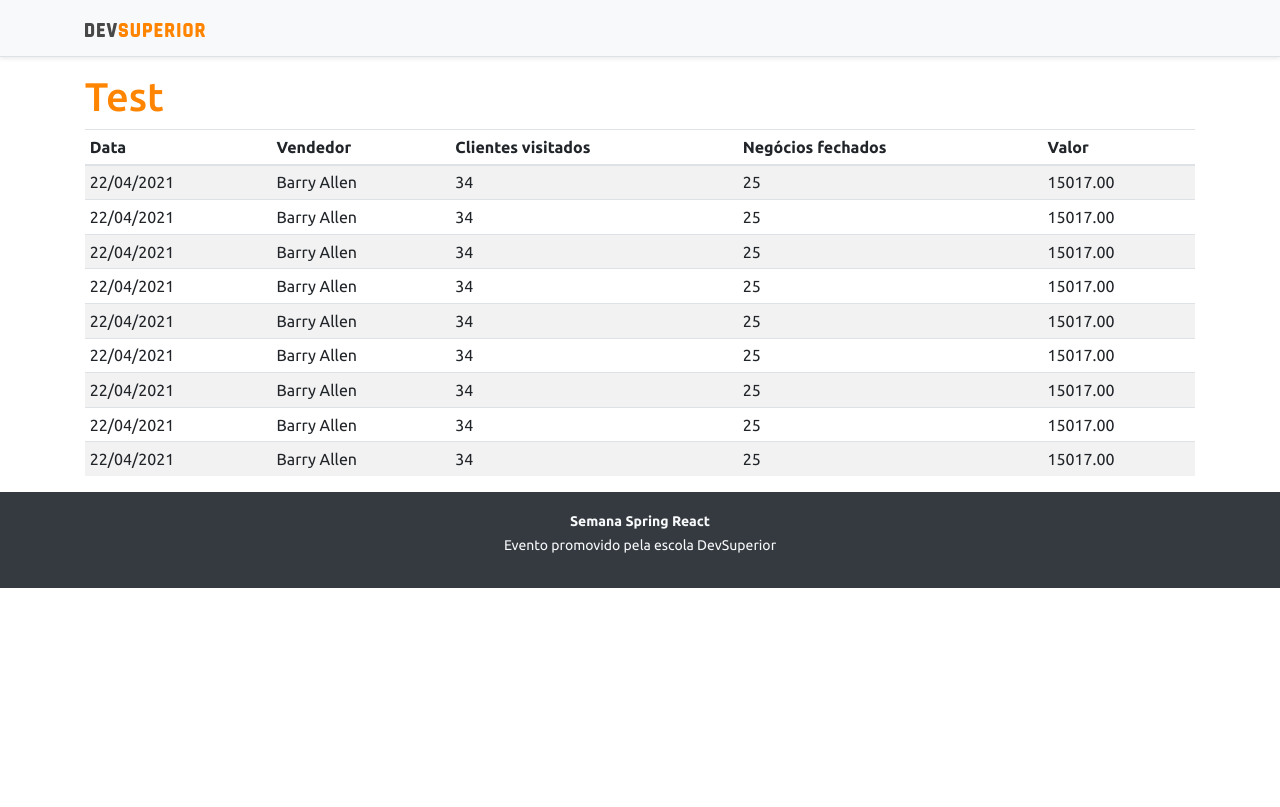
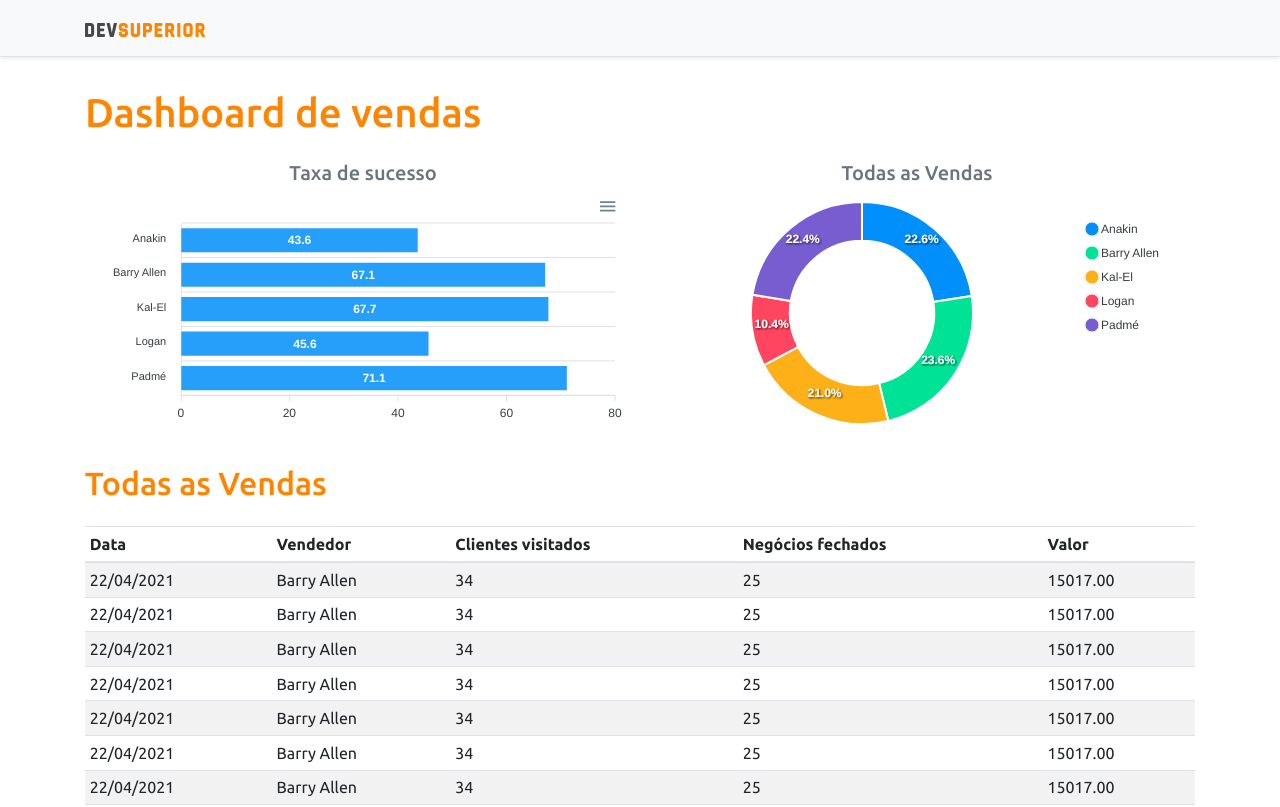
Before and after one commit to CiceroGB/sales-dashboard, a React (Create React App) app in the folder frontend/: page / in a window 1280 px wide. Shown: the top 807 px of the page. Built offline with nearby package versions, Linux system fonts and the light colour scheme.

Commit message:
Static charts

```diff
--- a/frontend/package.json
+++ b/frontend/package.json
@@ -12,10 +12,12 @@
     "@types/node": "^12.0.0",
     "@types/react": "^17.0.0",
     "@types/react-dom": "^17.0.0",
+    "apexcharts": "^3.26.1",
     "bootstrap": "^4.6.0",
     "jquery": "1.9.1",
     "popper.js": "^1.16.1",
     "react": "^17.0.2",
+    "react-apexcharts": "^1.3.9",
     "react-dom": "^17.0.2",
     "react-scripts": "4.0.3",
     "typescript": "^4.1.2",
--- a/frontend/src/App.tsx
+++ b/frontend/src/App.tsx
@@ -1,4 +1,6 @@
+import BarChart from "components/BarChart";
 import DataTable from "components/DataTable";
+import DonutChart from "components/DonutChart";
 import Footer from "components/Footer";
 import Navbar from "components/Navbar";
 
@@ -7,7 +9,22 @@
     <>
       <Navbar />
       <div className="container">
-        <h1 className="text-primary" >Test</h1>
+        <h1 className="text-primary py-3" >Dashboard de vendas</h1>
+        <div className="row px-3">
+          <div className="col-sm-6">
+            <h5 className="text-center text-secondary">Taxa de sucesso</h5>
+            <BarChart />
+          </div>
+          <div className="col-sm-6">
+            <h5 className="text-center text-secondary">Todas as Vendas</h5>
+            <DonutChart />
+          </div>
+        </div>
+
+        <div className="py-3">
+          <h2 className="text-primary"> Todas as Vendas</h2>
+        </div>
+
         <DataTable />
       </div>
 
--- /dev/null
+++ b/frontend/src/components/BarChart/index.tsx
@@ -0,0 +1,34 @@
+
+import Chart from 'react-apexcharts';
+
+function BarChart() {
+    const options = {
+        plotOptions: {
+            bar: {
+                horizontal: true,
+            }
+        },
+    };
+
+    const mockData = {
+        labels: {
+            categories: ['Anakin', 'Barry Allen', 'Kal-El', 'Logan', 'Padmé']
+        },
+        series: [
+            {
+                name: "% Sucesso",
+                data: [43.6, 67.1, 67.7, 45.6, 71.1]
+            }
+        ]
+    };
+    return (
+        <Chart
+            options={{ ...options, xaxis: mockData.labels }}
+            series={mockData.series}
+            type = "bar"
+            height ="240"
+        />
+    )
+}
+
+export default BarChart
--- /dev/null
+++ b/frontend/src/components/DonutChart/index.tsx
@@ -0,0 +1,28 @@
+import Chart from 'react-apexcharts';
+
+
+function DonutChart() {
+
+    const mockData = {
+        series: [477138, 499928, 444867, 220426, 473088],
+        labels: ['Anakin', 'Barry Allen', 'Kal-El', 'Logan', 'Padmé']
+    }
+
+    const options = {
+        legend: {
+            show: true
+        }
+    }
+    return (
+
+        <Chart
+            options={{ ...options, labels: mockData.labels }}
+            series={mockData.series}
+            type="donut"
+            height="240"
+        />
+
+    )
+}
+
+export default DonutChart
```
Also changed, not shown: 1 other file (tests, documents, lock files or other folders).
